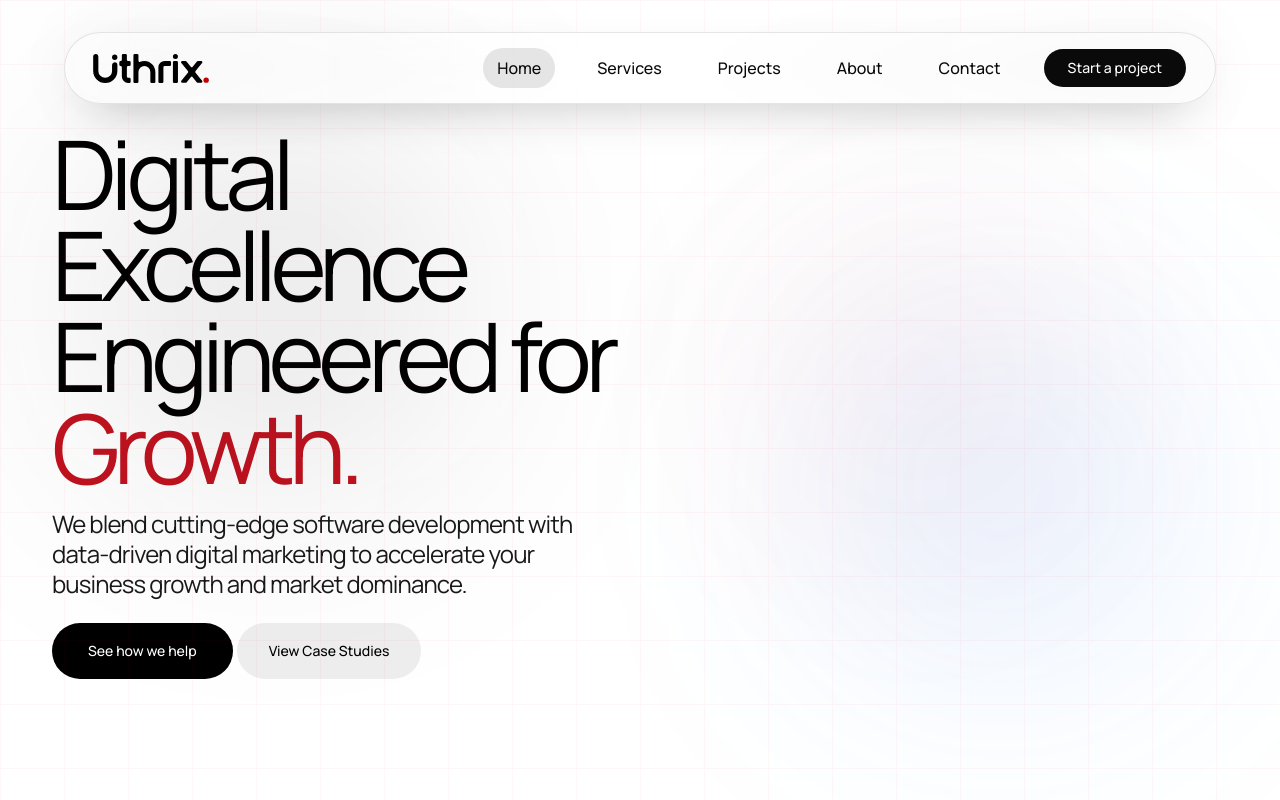
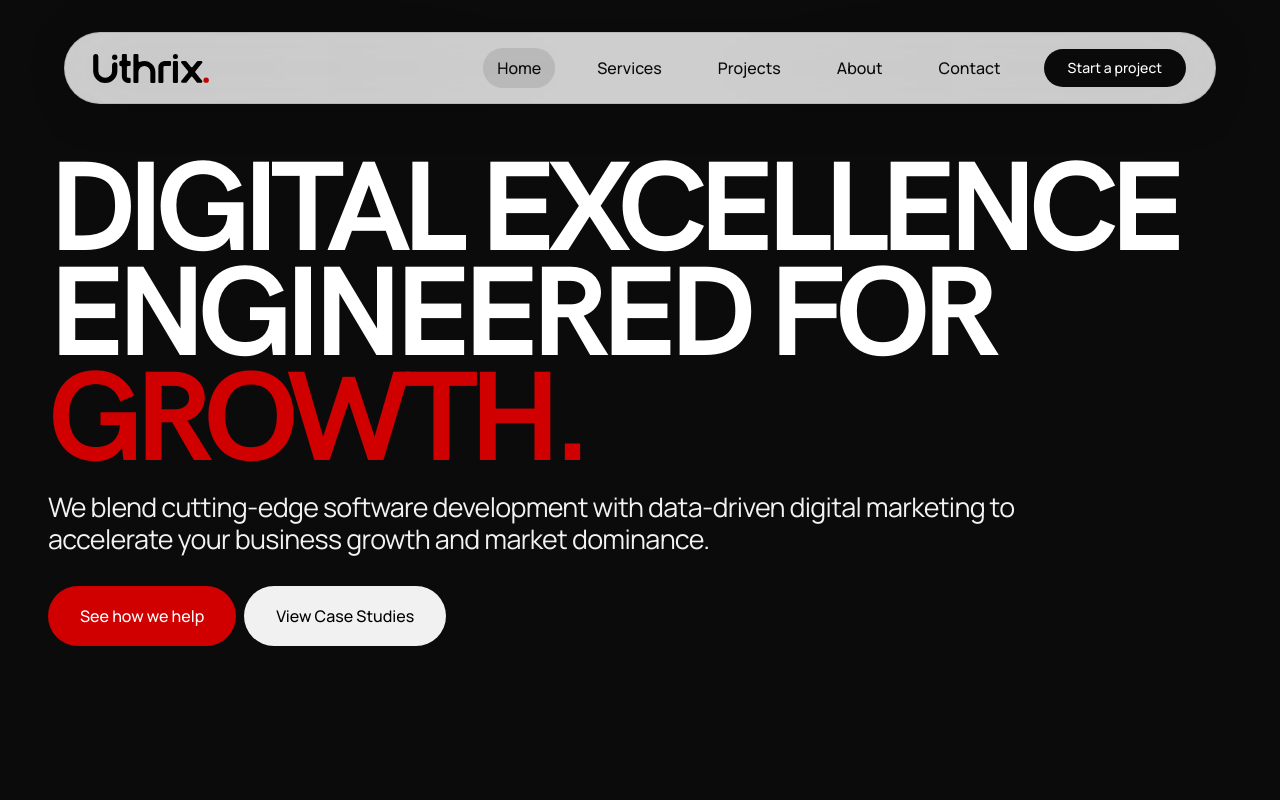
Before and after one commit to Uthrix-Digital/uthrix-digital, a Next.js app: page / in a window 1280 px wide. Shown: the top 800 px of the page. Built offline with nearby package versions, Linux system fonts and the light colour scheme.

Commit message:
Refactor code structure for improved readability and maintainability

```diff
--- a/src/app/(Home)/page.tsx
+++ b/src/app/(Home)/page.tsx
@@ -1,13 +1,11 @@
 import { Navigation } from "@/components/layout/(header)/Navigation";
 import { Footer } from "@/components/layout/(Footer)/Footer";
-import { AnimatedBackground } from "@/components/shared/AnimatedBackground";
 import { Hero2 } from "@/components/shared/(HeroSection)/Hero2";
 import { ScrollToTopButton } from "@/components/shared/ScrollToTopButton";
 
 export default function Home() {
   return (
-    <div className="min-h-screen bg-(--bg-primary)] text-(--text-primary)] transition-colors duration-300 relative">
-      <AnimatedBackground />
+    <div className="relative min-h-screen bg-[#0b0b0b] text-white transition-colors duration-300">
       <div className="relative z-10">
         <Navigation />
       </div>
--- a/src/app/globals.css
+++ b/src/app/globals.css
@@ -16,6 +16,8 @@
   /* ── Fonts ─────────────────────────────────────────────────────────── */
   --font-sans: var(--font-manrope), ui-sans-serif, system-ui, sans-serif;
   --font-heading: var(--font-manrope), ui-sans-serif, system-ui, sans-serif;
+  --font-heading2: var(--font-robotomono), ui-sans-serif, system-ui, sans-serif;
+  --font-hkg: var(--font-hkg), sans-serif;
 
   /* ── shadcn colour aliases ─────────────────────────────────────────── */
   --color-background: var(--background);
@@ -334,3 +336,9 @@
     outline-offset: 4px;
   }
 }
+
+@utility font-hkg {
+  font-family: var(--font-hkg);
+  font-weight: 900;
+  font-style: normal;
+}
--- a/src/app/layout.tsx
+++ b/src/app/layout.tsx
@@ -1,5 +1,7 @@
 import type { Metadata } from "next";
 import { Manrope } from "next/font/google";
+import {Roboto_Mono} from "next/font/google";
+import localFont from "next/font/local";
 import "./globals.css";
 import { siteConfig } from "@/config/siteConfig";
 
@@ -10,6 +12,29 @@ const manrope = Manrope({
   display: "swap",
 });
 
+const robotomono = Roboto_Mono({
+  variable: "--font-robotomono",
+  subsets: ["latin"],
+  weight: ["400", "500"],
+  display: "swap",
+});
+
+const rogta = localFont({
+  src: "../../public/fonts/rogta-modern.bold.otf",
+  variable: "--font-rogta",
+  weight: "700",
+  style: "normal",
+  display: "swap",
+});
+
+const hkg = localFont({
+  src: "../../public/fonts/hk-grotesk/WEB/HKGrotesk-BoldLegacy.woff",
+  variable: "--font-hkg",
+  weight: "100",
+  style: "normal",
+  display: "swap",
+});
+
 export const metadata: Metadata = {
   title: siteConfig.companyName,
   description: siteConfig.description,
@@ -17,7 +42,10 @@ export const metadata: Metadata = {
 
 export default function RootLayout({ children }: LayoutProps<"/">) {
   return (
-    <html lang="en" className={`${manrope.variable} h-full antialiased`}>
+    <html
+      lang="en"
+      className={`${manrope.variable} ${hkg.variable} ${robotomono.variable} ${rogta.variable} h-full antialiased`}
+    >
       <body className="min-h-full flex flex-col">{children}</body>
     </html>
   );
--- a/src/components/shared/(HeroSection)/Hero2.tsx
+++ b/src/components/shared/(HeroSection)/Hero2.tsx
@@ -1,8 +1,6 @@
 "use client";
 
 import { motion, MotionConfig, type Variants } from "framer-motion";
-import { Suspense } from "react";
-import { GrowthPathMap } from "@/components/shared/(GrowthPathMap)/GrowthPathMap";
 
 const EASE = [0.22, 1, 0.36, 1] as const;
 
@@ -12,20 +10,11 @@ const stagger: Variants = {
 };
 
 const fadeUp: Variants = {
-  hidden: { opacity: 0, y: 0 },
+  hidden: { opacity: 0, y: 24 },
   visible: {
     opacity: 1,
     y: 0,
     transition: { duration: 0.65, ease: EASE },
-  },
-};
-
-const fadeRight: Variants = {
-  hidden: { opacity: 0, x: 32 },
-  visible: {
-    opacity: 1,
-    x: 0,
-    transition: { duration: 0.7, ease: EASE, delay: 0.15 },
   },
 };
 
@@ -38,79 +27,59 @@ export function Hero2() {
       <section
         id="home"
         aria-label="Uthrix Digital introduction"
-        className="overflow-hidden bg-white pt-4 text-black sm:pt-32"
+        className="flex min-h-screen items-start overflow-hidden bg-[#0b0b0b] text-white"
       >
-        <div className="mx-auto w-full max-w-310 px-4 pb-10 sm:px-6 lg:px-8">
-          <div className="grid grid-cols-1 gap-12 lg:grid-cols-[minmax(0,1fr)_425px] lg:gap-16 xl:grid-cols-[minmax(0,1fr)_548px]">
-            {/* Left: headline + copy, actions */}
+        <div className="mx-auto flex w-full max-w-none px-4 pb-16 pt-36 sm:px-6 sm:pb-20 lg:px-12 lg:pt-40">
           <motion.div
             variants={stagger}
             initial="hidden"
             animate="visible"
-              className="flex flex-col"
+            className="flex w-full flex-col"
           >
-              <div>
             <motion.h1
               variants={fadeUp}
-                  className="type-display font-normal leading-[0.95] tracking-[-0.065em]"
+              className="font-hkg w-full text-[clamp(3.25rem,13vw,11rem)] font-black uppercase leading-[0.86] tracking-[-0.07em] sm:text-[clamp(4rem,10vw,11rem)] sm:leading-[0.82] sm:tracking-[-0.075em]"
             >
-                  Digital
-                  <br />
-                  Excellence
-                  <br />
+              <span className="block sm:whitespace-nowrap">
+                Digital Excellence
+              </span>
+
+              <span className="block sm:whitespace-nowrap">
                 Engineered for
-                  <br />
-                  <span className="text-[#c1121f]">Growth.</span>
+              </span>
+
+              <span className="block text-[#d00000] sm:whitespace-nowrap">
+                Growth.
+              </span>
             </motion.h1>
 
             <motion.p
               variants={fadeUp}
-                  className="mt-6 max-w-136 type-h5 leading-tight tracking-[-0.035em] text-black/90 sm:mt-4"
+              className="font-sans mt-6 max-w-250 text-[clamp(1.05rem,3.8vw,2rem)] leading-[1.3] tracking-[-0.025em] text-white/95 sm:mt-4 sm:text-[clamp(1.25rem,2.1vw,2rem)] sm:leading-[1.18]"
             >
               We blend cutting-edge software development with data-driven
-                  digital marketing to accelerate your business growth and
-                  market dominance.
+              digital marketing to accelerate your business growth and market
+              dominance.
             </motion.p>
-              </div>
 
             <motion.div
               variants={fadeUp}
-                className="mt-10 flex flex-wrap gap-1 lg:mt-6"
+              className="mt-20 flex flex-wrap gap-2 sm:mt-8"
             >
               <a
                 href="#services"
-                  className={`inline-flex h-14 items-center justify-center rounded-full bg-black px-9 text-sm font-medium text-white transition-transform hover:scale-[1.03] ${focusRing}`}
+                className={`inline-flex h-15 items-center justify-center rounded-full bg-[#d00000] px-8 text-base font-medium text-white transition-transform hover:scale-[1.03] hover:bg-[#e00000] ${focusRing}`}
               >
                 See how we help
               </a>
               <a
                 href="#portfolio"
-                  className={`inline-flex h-14 items-center justify-center rounded-full bg-[#eeeeee] px-8 text-sm font-medium text-black transition-colors hover:bg-[#e4e4e4] ${focusRing}`}
+                className={`inline-flex h-15 items-center justify-center rounded-full bg-[#f1f1f1] px-8 text-base font-medium text-black transition-colors hover:bg-white ${focusRing}`}
               >
                 View Case Studies
               </a>
             </motion.div>
           </motion.div>
-
-            {/* Right: growth path map */}
-            <motion.div
-              variants={fadeRight}
-              initial="hidden"
-              animate="visible"
-              className="w-full self-start"
-            >
-              <Suspense
-                fallback={
-                  <div
-                    className="min-h-130 w-full animate-pulse rounded-2xl bg-black/3"
-                    aria-label="Loading growth path map"
-                  />
-                }
-              >
-
-              </Suspense>
-            </motion.div>
-          </div>
         </div>
       </section>
     </MotionConfig>
```
Also changed, not shown: public/fonts/hk-grotesk/WEB/HKGrotesk-BoldLegacy.woff (added), public/fonts/rogta-modern.bold.otf (added). Lines whose indentation alone changed are shown as unchanged.
